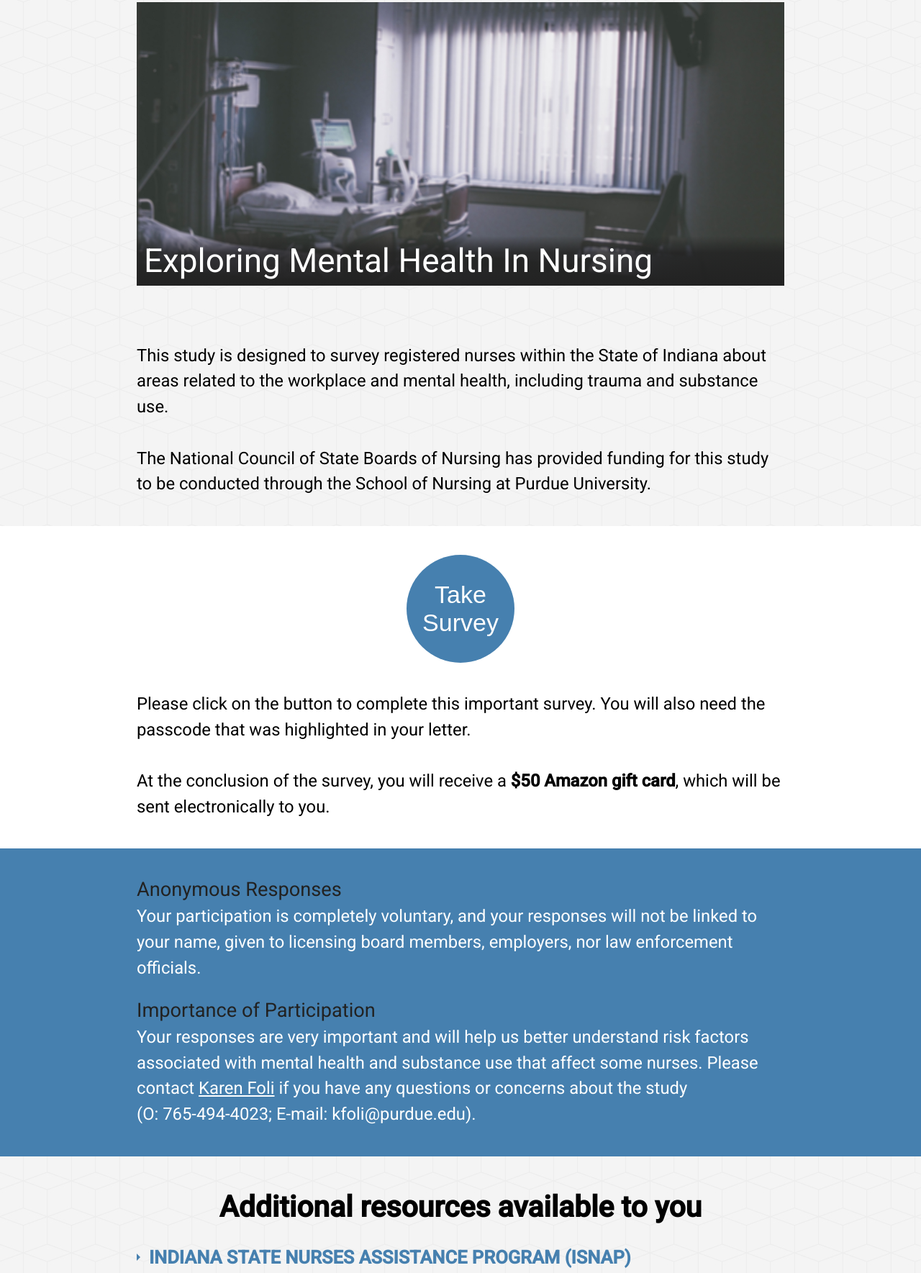
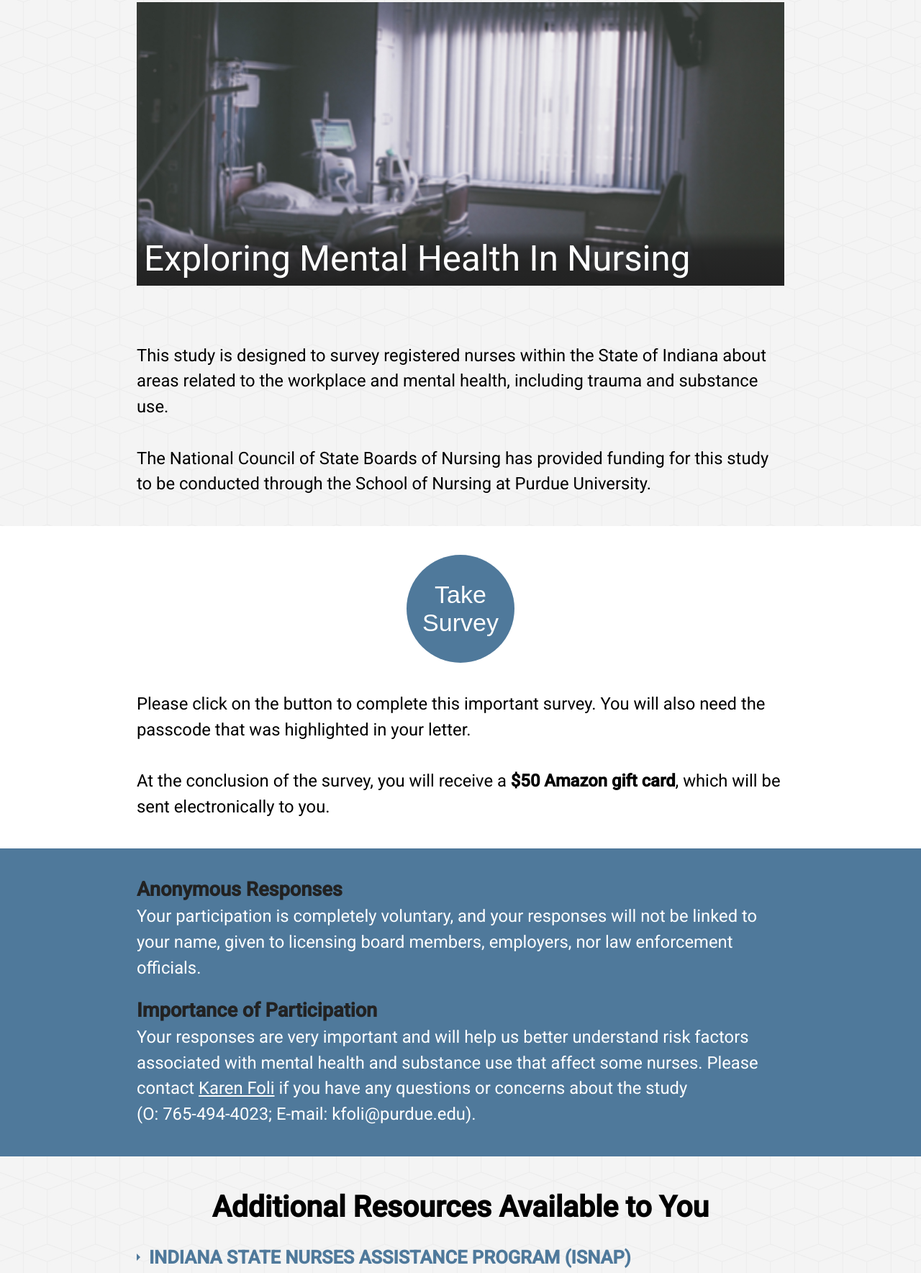
Before and after one commit to vritant24/nursing-website, a website: page index.html in a window 1280 px wide. Shown: the part 172-1941 px from the top of the page at 72% size. Drawn offline with Linux system fonts and the light colour scheme.

Commit message:
made requested changes

```diff
--- a/index.html
+++ b/index.html
@@ -47,14 +47,14 @@
         <div class="message">
             <div class="message-container">
                 <p>
-                    <span class="gold-text message-title">Anonymous Responses</span>
+                    <span class="gold-text message-title"><b>Anonymous Responses</b></span>
                     <br>
                     Your participation is completely voluntary, and your responses will
                     not be linked to your name, given to licensing board members, employers, nor law enforcement officials.
                 </p>
                 <br>
                 <p>
-                    <span class="gold-text message-title">Importance of Participation</span>
+                    <span class="gold-text message-title"><b>Importance of Participation</b></span>
                     <br>
                     Your responses are very important and will help us better
                     understand risk factors associated with mental health and substance use that affect some nurses.
@@ -68,7 +68,7 @@
         <div class="resources">
             <div class="resources-container">
                 <h2 class="resources-content">
-                    Additional resources available to you
+                    Additional Resources Available to You
                 </h2>
                 <div class="resources-sections">
                     <div class="resources-sections-section">
--- a/styles/scss/main.scss
+++ b/styles/scss/main.scss
@@ -38,8 +38,8 @@ p {
 }
 
 h1 {
-    font-size: 2.7rem;
-    line-height: calc(2.7rem * 1.5);
+    font-size: 2.9rem;
+    line-height: calc(2.9rem * 1.5);
     text-align: center;
 }
 
--- a/styles/scss/vars.scss
+++ b/styles/scss/vars.scss
@@ -1,4 +1,4 @@
 $container-width: 900px;
 
-$primary: #4680af;
+$primary: #4f799b;
 $accent: #222;
```
Also changed, not shown: styles/css/main.css.
